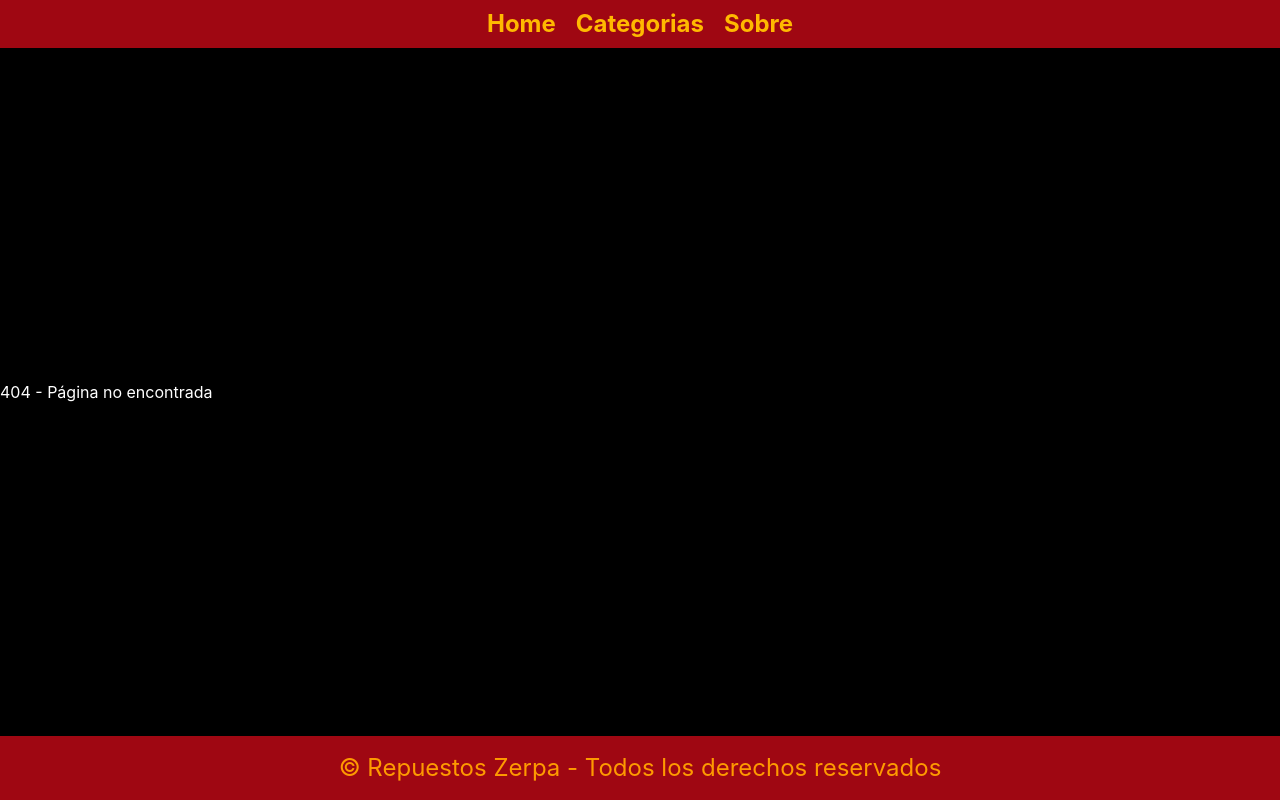
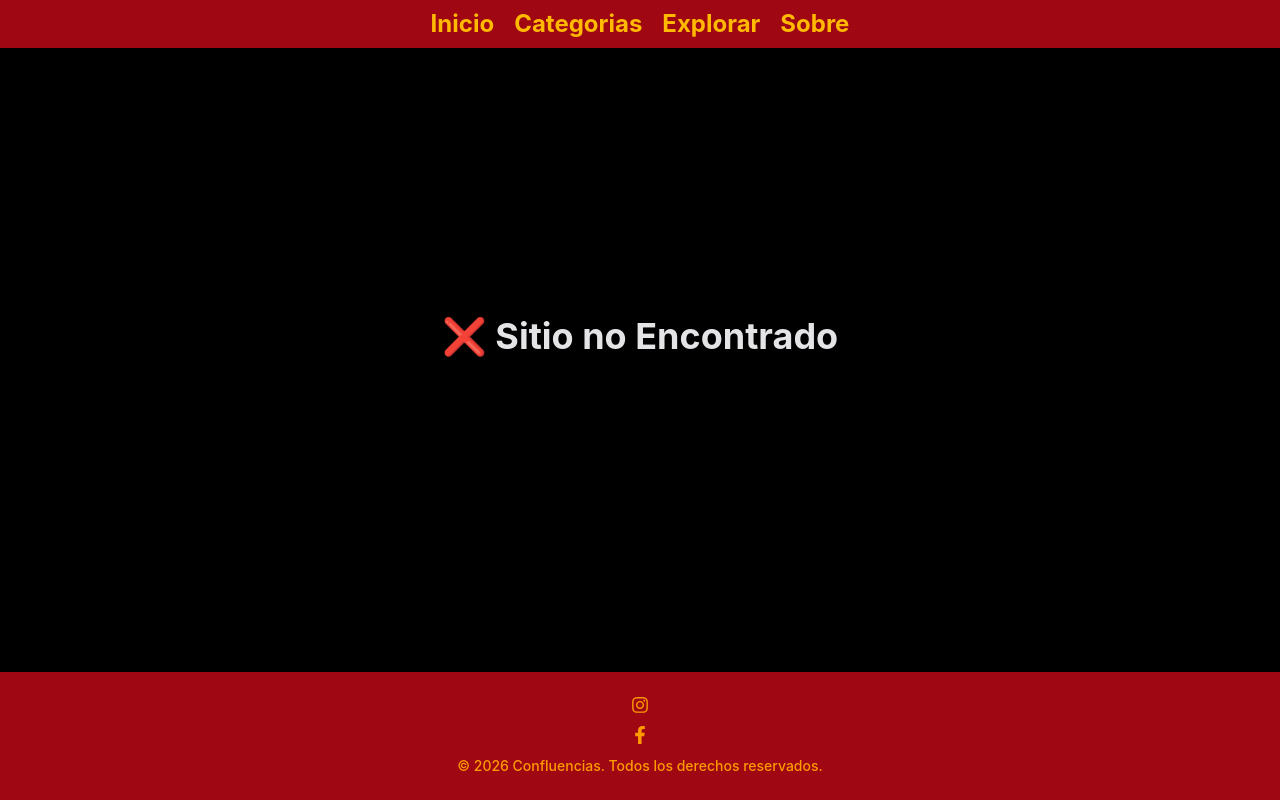
Before and after one commit to jorgeangel2k5/confluencias, a React (Vite) app: page /notfound in a window 1280 px wide. Before the commit this address had no page. Built offline with nearby package versions, Linux system fonts and the light colour scheme.

Commit message:
Se agrega boton en navbar, footer actualizado con redes sociales, se añade sitio 404, se corrige filtro en sitio detalle

```diff
--- a/package.json
+++ b/package.json
@@ -11,8 +11,10 @@
   },
   "dependencies": {
     "@tailwindcss/vite": "^4.3.3",
+    "lucide-react": "^1.32.0",
     "react": "^19.2.8",
     "react-dom": "^19.2.8",
+    "react-icons": "^5.7.0",
     "react-router": "^8.3.0",
     "tailwindcss": "^4.3.3"
   },
--- a/src/App.jsx
+++ b/src/App.jsx
@@ -5,10 +5,11 @@ import Home from './pages/Home'
 import Sobre from './pages/Sobre'
 import Categorias from './pages/Categorias'
 import Detalle from './pages/Detalle'
+import NotFound from './pages/NotFound'
 import Layout from './Components/Layout'
 
 
-const NotFound = () => <h2 className="text-center text-white py-10">404 - Página no encontrada</h2>
+//const NotFounder = () => <h2 className="text-center text-white py-10">404 - Página no encontrada</h2>
 
 const App = () => {
   return (
@@ -18,9 +19,8 @@ const App = () => {
           <Route index element={<Home />} />
          <Route path="/detalle/:id" element={<Detalle />} />
           <Route path="categorias" element={<Categorias />} />
-
           <Route path="sobre" element={<Sobre />} />
-          <Route path="*" element={<NotFound />} />
+          <Route path="notfound" element={<NotFound />} />
         </Route>
       </Routes>
     </BrowserRouter>
--- a/src/Components/FooterApp.jsx
+++ b/src/Components/FooterApp.jsx
@@ -1,10 +1,17 @@
 import React from 'react'
+import { FaInstagram, FaFacebookF } from 'react-icons/fa'
 
 const FooterApp = () => {
   return (
-    <footer className="bg-red-800 text-2xl text-amber-500 py-4">
-      <section className="text-center text-amber-500">
-        <h2>&copy; Repuestos Zerpa - Todos los derechos reservados</h2>
+    <footer className="bg-red-800 text-amber-500 py-6 px-4 mt-12">
+      <section className="flex flex-col items-center justify-center gap-3 text-center">
+
+      <a href="#" className="hover:text-amber-500 transition-colors"><FaInstagram size={18} /></a>
+      <a href="#" className="hover:text-amber-500 transition-colors"><FaFacebookF size={18} /></a>
+      <h2 className="text-sm font-medium">
+          &copy; 2026 Confluencias. Todos los derechos reservados.
+      </h2>
+
       </section>
     </footer>
   )
--- a/src/Components/NavBarApp.jsx
+++ b/src/Components/NavBarApp.jsx
@@ -3,13 +3,18 @@ import { Link } from 'react-router'
 
 const NavBarApp = () => {
   return (
-    <nav className="bg-red-800 text-2xl text-amber-400 font-bold">
-      <ul className="flex p-2 justify-center gap-5">
+    <nav className="bg-red-800 sm:text-xl md:text-4xl text-amber-400 font-bold">
+
+      <ul className="flex flex-wrap items-center justify-center p-2 gap-3 sm:gap-5 text-base sm:text-xl md:text-2xl">
+
         <li className="inline-block transition-transform duration-150 hover:text-blue-700 hover:scale-105">
-          <Link to="/">Home</Link>
+          <Link to="/">Inicio</Link>
         </li>
         <li className="inline-block transition-transform duration-150 hover:text-blue-700 hover:scale-105">
           <Link to="/categorias">Categorias</Link>
+        </li>
+        <li className="inline-block transition-transform duration-150 hover:text-blue-700 hover:scale-105">
+          <Link to="/notfound">Explorar</Link>
         </li>
         <li className="inline-block transition-transform duration-150 hover:text-blue-700 hover:scale-105">
           <Link to="/sobre">Sobre</Link>
--- a/src/pages/Categorias.jsx
+++ b/src/pages/Categorias.jsx
@@ -1,12 +1,12 @@
 import React, { useState } from 'react'
 import { Link } from 'react-router'
 import { CONFLUENCIAS_DATA } from "../data/confluencias_data.js";
+
+
 export default function Categorias() {
   const [etiqueta, setEtiqueta] = useState('Todas')
 
-  // Filtro tolerante a espacios e imperfecciones de texto
-  const lista = etiqueta === 'Todas'
-    ? CONFLUENCIAS_DATA
+  const lista = etiqueta === 'Todas'? CONFLUENCIAS_DATA
     : CONFLUENCIAS_DATA.filter(item =>
         item.etiqueta && item.etiqueta.trim().toLowerCase() === etiqueta.trim().toLowerCase()
       )
@@ -16,7 +16,7 @@ export default function Categorias() {
 
       <h1 className="text-3xl font-bold text-white mb-6">Categorías</h1>
 
-      {/* Botones de filtro por Etiqueta */}
+
       <div className="flex gap-2 mb-8">
         {['Todas', 'Arte', 'Música', 'Cine/Teatro'].map((cat) => (
           <button
@@ -37,9 +37,16 @@ export default function Categorias() {
       <div className="grid grid-cols-1 md:grid-cols-3 gap-6">
         {lista.map((item) => (
           <div key={item.id} className="bg-white p-5 rounded-xl shadow border border-slate-200 hover:scale-105 transition-transform duration-150">
-            <span className="text-xs font-bold text-amber-600 uppercase">{item.etiqueta}</span>
-            <h3 className="font-bold text-lg text-black mt-1 mb-2">{item.titulo}</h3>
-            <p className="text-slate-600 text-xs mb-4 line-clamp-2">{item.resumen}</p>
+            <span className="text-xs font-bold text-amber-600 uppercase">
+              {item.etiqueta}
+            </span>
+
+            <h3 className="font-bold text-lg text-black mt-1 mb-2">
+              {item.titulo}
+            </h3>
+            <p className="text-slate-600 text-xs mb-4 line-clamp-2">
+              {item.resumen}
+            </p>
 
             <Link
               to={`/detalle/${item.id}`}
--- a/src/pages/Detalle.jsx
+++ b/src/pages/Detalle.jsx
@@ -70,8 +70,8 @@ const obra = CONFLUENCIAS_DATA.find((item) => item.id === Number(id))
 
       <div className="grid grid-cols-1 md:grid-cols-3 gap-8">
 
-        {/* Columna Izquierda: Descripción Larga */}
-        <div className="md:col-span-2 space-y-4">
+
+        <div className="md:col-span-2 space-y-6">
           <h2 className="text-xl font-bold text-white border-b border-zinc-800 pb-2">
             Sobre la propuesta
           </h2>
--- a/src/pages/Explorar.jsx
+++ b/src/pages/Explorar.jsx
@@ -3,7 +3,7 @@ import NavBarApp from '../Components/NavBarApp'
 import FooterApp from '../Components/FooterApp'
 const ProductScreen = () => {
   return (
-   <div></div>
+
 
   )
 }
--- a/src/pages/NotFound.jsx
+++ b/src/pages/NotFound.jsx
@@ -3,7 +3,16 @@ import NavBarApp from '../Components/NavBarApp'
 
 const NotFound = () => {
   return (
-   <div></div>
+
+    <div className=" w-full">
+      <section className="flex flex-col justify-center items-center" >
+
+    <h1 className="text-4xl font-bold text-zinc-200 m-0">
+        ❌ Sitio no Encontrado
+   </h1>
+</section>
+    </div>
+
   )
 }
 
```
Also changed, not shown: src/Components/TarjetaObraApp.jsx (deleted), 1 other file (tests, documents, lock files or other folders).
